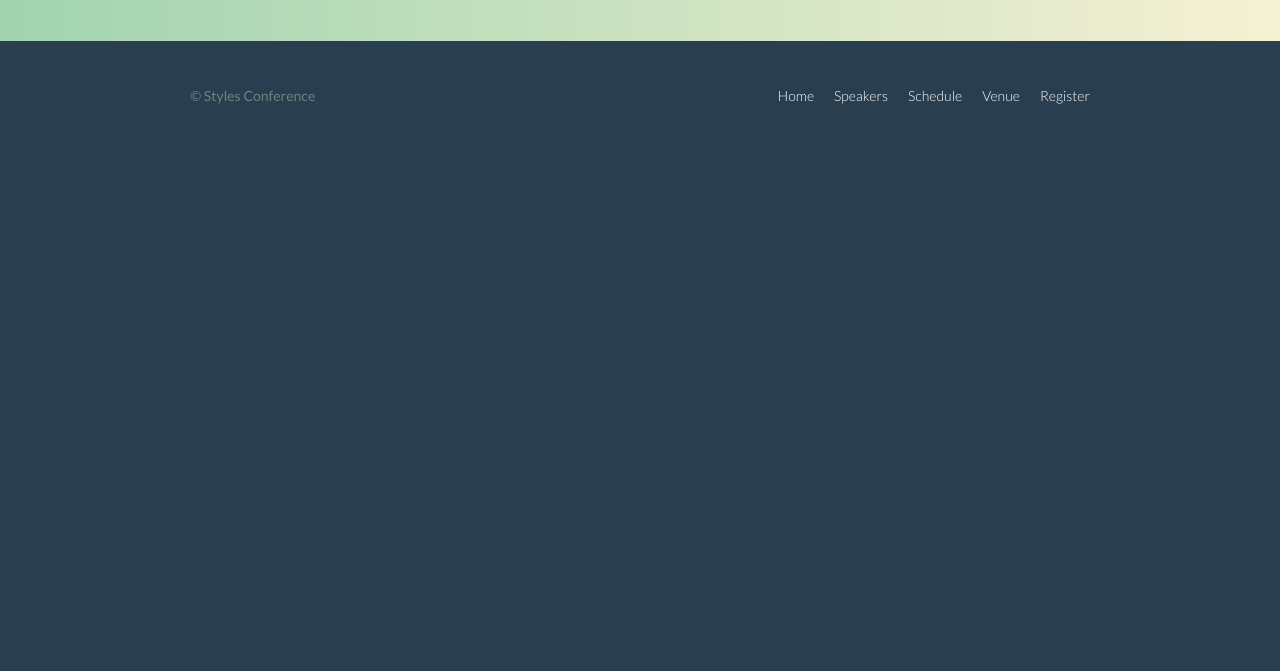
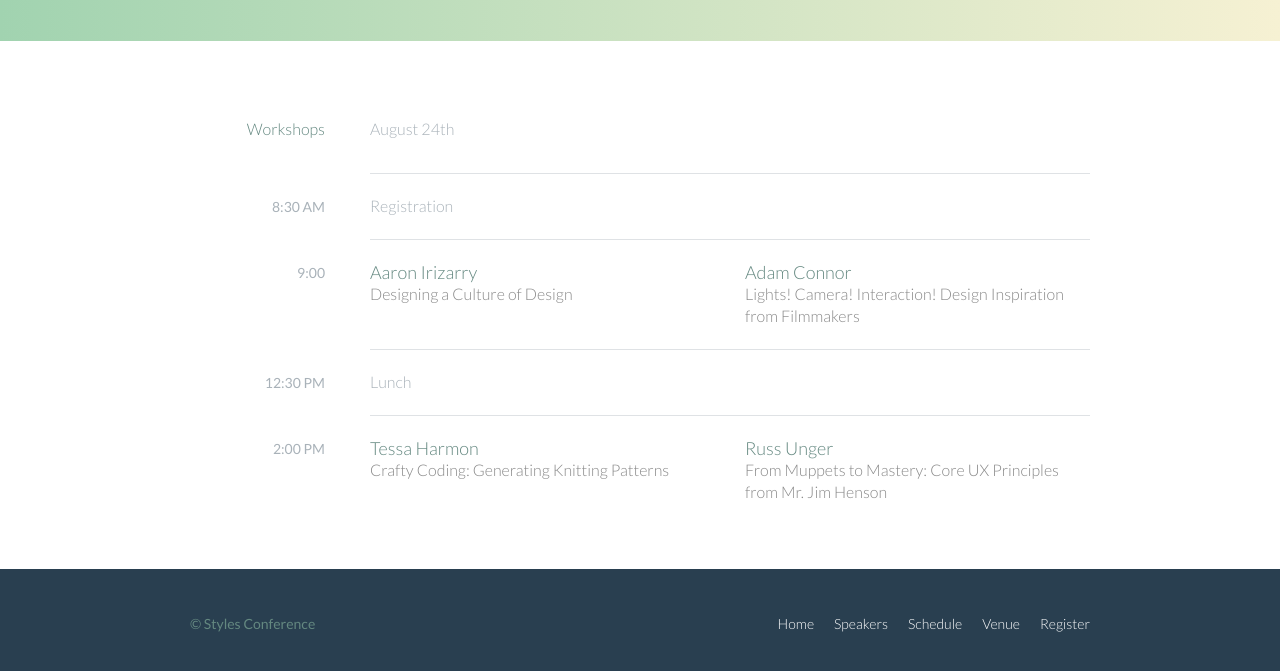
Before and after one commit to 226422/style-conference, a plain HTML site: page schedule.html in a window 1280 px wide. Shown: the part 355-1026 px from the top of the page. Before the commit the page ends 800 px from the top, so only its background shows below. Drawn offline with Linux system fonts and the light colour scheme.

Commit message:
Add files via upload

```diff
--- a/assets/stylesheets/main.css
+++ b/assets/stylesheets/main.css
@@ -427,3 +427,66 @@ textarea,{
 .btn-default:hover {
   background: #77a198;
 }
+/*
+  ========================================
+  Schedule
+  ========================================
+*/
+
+table {
+  margin-bottom: 44px;
+  width: 100%;
+}
+table:last-child {
+  margin-bottom: 0;
+}
+th,
+td{
+  padding-bottom:22px;
+  vertical-align:top;
+}
+th{
+  padding-right:45px;
+  text-align:right;
+  width:20%;
+}
+td{
+  width:40%;
+}
+thead{
+  line-height: 44px;
+}
+thead th{
+  color:#648880;
+  font-size:24pxs;
+}
+tbody th{
+  color:#a9b2b9;
+  font-size:14px;
+  font-weight:400;
+  padding-top:22px;
+  text-transform:uppercase;
+}
+tbody td{
+  border-top:1px solid #dfe2e5;
+  padding-top:21px;
+}
+tbody td:first-of-type{
+  padding-right:15px;
+}
+tbody td:last-of-type {
+  padding-left: 15px;
+}
+tbody td:only-of-type {
+  padding-left: 0;
+  padding-right: 0;
+}
+table a{
+  color:#888;
+}
+table h4{
+  margin-bottom:0;
+}
+.schedule-offset{
+  color:#a9b2b9;
+}
--- a/schedule.html
+++ b/schedule.html
@@ -44,6 +44,75 @@
       </div>
     </section>
 
+    <section class="row">
+      <div class="container">
+
+        <table>
+          <thead>
+            <tr>
+
+              <th scope="row">
+                Workshops
+              </th>
+              <td class="schedule-offset" colspan="2">
+                August 24th
+              </td>
+            </tr>
+          </thead>
+          <tbody>
+            <tr>
+              <th scope="row">
+                <time datetime="08:30:00">8:30 AM</time>
+              </th>
+              <td class="schedule-offset" colspan="2">
+                Registration
+              </td>
+            </tr>
+            <tr>
+              <th scope="row">
+                <time datetime="09:00:00">9:00</time>
+              </th>
+              <td>
+                <a href="speakers.html">
+                  <h4>Aaron Irizarry</h4>
+                  Designing a Culture of Design
+            </a>
+          </td>
+          <td>
+            <a href="speakers.html">
+              <h4>Adam Connor</h4>
+                Lights! Camera! Interaction! Design Inspiration from Filmmakers
+              </a>
+            </td>
+          </tr>
+          <tr>
+            <th scope="row">
+        <time datetime="12:30:00">12:30 PM</time>
+      </th>
+      <td class="schedule-offset" colspan="2">
+        Lunch
+      </td>
+    </tr>
+    <th scope="row">
+        <time datetime="14:00">2:00 PM</time>
+      </th>
+      <td>
+        <a href="speakers.html">
+          <h4>Tessa Harmon</h4>
+          Crafty Coding: Generating Knitting Patterns
+        </a>
+      </td>
+      <td>
+        <a href="speakers.html">
+          <h4>Russ Unger</h4>
+          From Muppets to Mastery: Core UX Principles from Mr. Jim Henson
+        </a>
+      </th>
+          </tbody>
+        </table>
+
+      </div>
+    </section>
     <!-- Footer -->
 
     <footer class="primary-footer container group">
```
